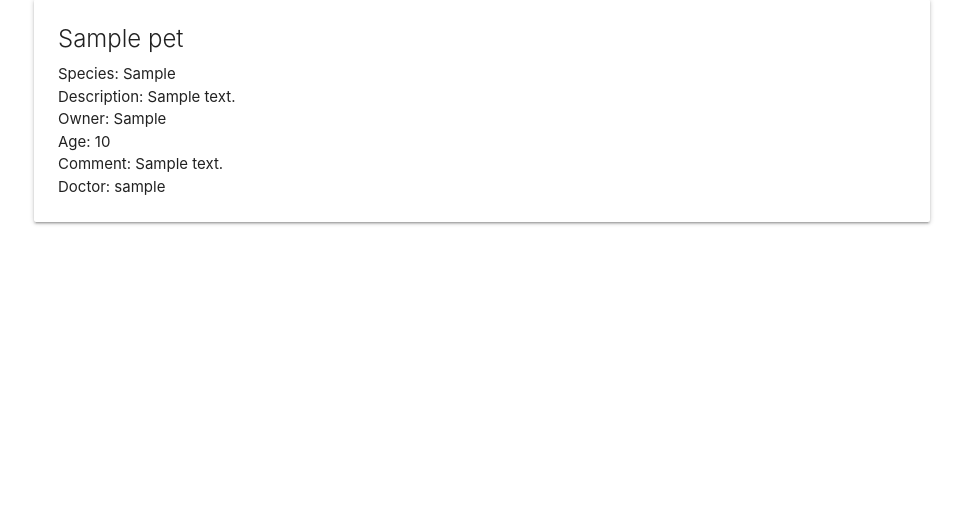
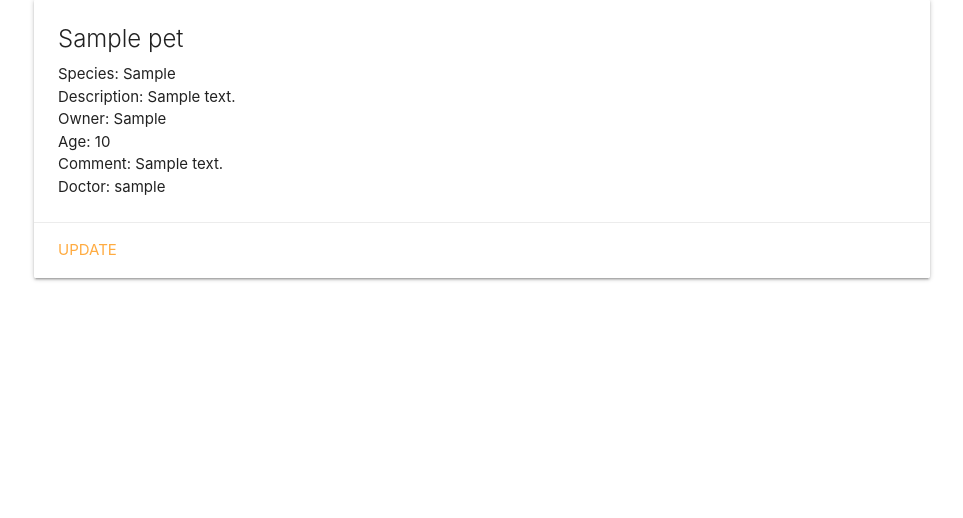
Before and after one commit to da1dude/petdesk, a Django app: page /pets/1/ in a window 1280 px wide. Shown: the part 201-719 px from the top of the page, without its empty margins (158-1121 px from the left). Run offline with Django 5.2, Linux system fonts and the light colour scheme; a user stored in the database is signed in; tables that the repository leaves empty hold one stand-in row (values such as "Sample post").

Commit message:
adds update functionality to pets

```diff
--- a/main_app/templates/pets/detail.html
+++ b/main_app/templates/pets/detail.html
@@ -13,6 +13,9 @@
     <p>Comment: {{ pet.comment }}</p>
     <p>Doctor: {{ pet.user }}</p>
   </div>
+  <div class="card-action">
+    <a href="{% url 'pets_update' pet.id %}">Update</a>
+</div>
 </div>
 
 {% endblock %}
--- a/main_app/urls.py
+++ b/main_app/urls.py
@@ -7,6 +7,7 @@ urlpatterns = [
     path('pets/', views.pets_index, name='index'),
     path('pets/<int:pet_id>/', views.pets_detail, name='detail'),
     path('pets/create/', views.PetCreate.as_view(), name='pets_create'),
+    path('pets/<int:pk>/update/', views.PetUpdate.as_view(), name='pets_update'),
 
 
     #Auth URLs
--- a/main_app/views.py
+++ b/main_app/views.py
@@ -24,7 +24,6 @@ def about(request):
 @login_required
 def pets_index(request):
     #collect our objects from the db
-    # cats = Cat.objects.all()
     pets = Pet.objects.filter(user=request.user)
     # You could also retrieve the logged in user's cats like this
     # cats = request.user.cat_set.all()
@@ -49,6 +48,11 @@ class PetCreate(LoginRequiredMixin, CreateView):
         return super().form_valid(form)
 
 
+class PetUpdate(LoginRequiredMixin, UpdateView):
+    model = Pet
+    fields = ['owner', 'description', 'age', 'comment']
+
+
 def signup(request):
     error_message = ''
     if request.method == 'POST':
```
